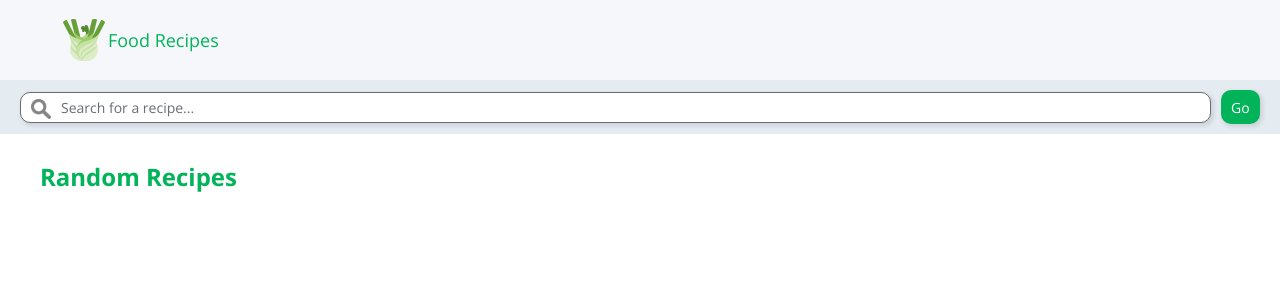
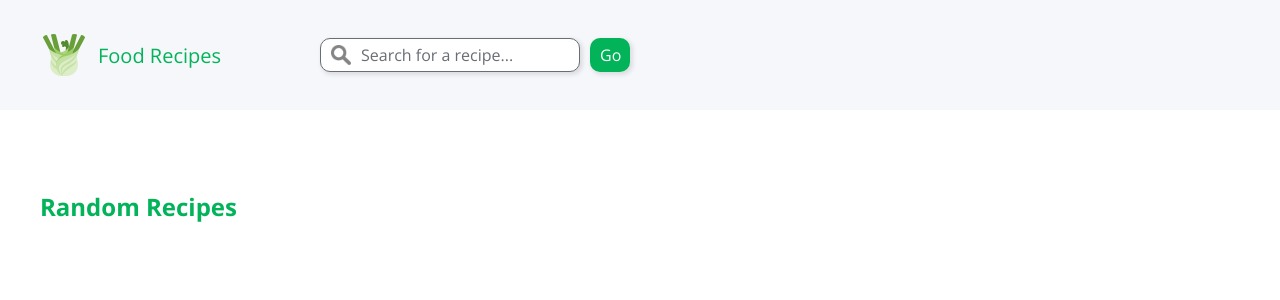
Before and after one commit to kalvinhart/recipe-app, a React (Create React App) app: page / in a window 1280 px wide. Shown: the top 300 px of the page. Built offline with nearby package versions, Linux system fonts and the light colour scheme.

Commit message:
Refactored media query breakpoints to be included in styled theme.

```diff
--- a/src/api.ts
+++ b/src/api.ts
@@ -13,7 +13,7 @@ const fetchData = async (url: string) => {
 };
 
 export const getRandomRecipe = () => {
-  const baseUrl = `https://api.spoonacular.com/recipes/random?number=1`;
+  const baseUrl = `https://api.spoonacular.com/recipes/random?number=4`;
   return fetchData(baseUrl);
 };
 
--- a/src/components/RandomRecipes.styles.ts
+++ /dev/null
@@ -1,3 +0,0 @@
-import styled from "styled-components";
-
-export {};
--- a/src/components/RandomRecipes.tsx
+++ b/src/components/RandomRecipes.tsx
@@ -3,7 +3,7 @@ import { getRandomRecipe } from "../api";
 
 import Loader from "react-loader-spinner";
 import "react-loader-spinner/dist/loader/css/react-spinner-loader.css";
-import { RecipeContainer } from "../styles/containerStyles";
+import { Container, RecipeContainer } from "../styles/containerStyles";
 import { H1, H3 } from "../styles/fontStyles";
 import Recipe from "./shared/Recipe";
 
@@ -38,18 +38,20 @@ const RandomRecipes: React.FC = () => {
   }
 
   return (
-    <RecipeContainer>
+    <Container>
       {loading ? (
         <Loader type="ThreeDots" color={theme.colors.primary} />
       ) : (
         <>
           <H1>Random Recipes</H1>
-          {data.recipes.map((item) => (
-            <Recipe key={item.id} {...item} />
-          ))}
+          <RecipeContainer>
+            {data.recipes.map((item) => (
+              <Recipe key={item.id} {...item} />
+            ))}
+          </RecipeContainer>
         </>
       )}
-    </RecipeContainer>
+    </Container>
   );
 };
 
--- a/src/components/shared/Header.styles.ts
+++ b/src/components/shared/Header.styles.ts
@@ -7,7 +7,7 @@ export const StyledHeader = styled.header`
   background-color: ${(props) => props.theme.backgrounds.header};
   margin-bottom: 60px;
 
-  @media only screen and (min-width: var(--mq-small)) {
+  @media only screen and (min-width: ${(props) => props.theme.media.small}) {
     height: 110px;
   }
 `;
@@ -17,7 +17,7 @@ export const LogoWrapper = styled.div`
   display: flex;
   align-items: center;
 
-  @media only screen and (min-width: var(--mq-small)) {
+  @media only screen and (min-width: ${(props) => props.theme.media.small}) {
     width: 200px;
     margin-right: 60px;
   }
@@ -27,7 +27,7 @@ export const LogoImage = styled.img`
   width: 48px;
   height: 48px;
 
-  @media only screen and (min-width: var(--mq-small)) {
+  @media only screen and (min-width: ${(props) => props.theme.media.small}) {
     margin-right: 10px;
   }
 `;
--- a/src/components/shared/Search.styles.ts
+++ b/src/components/shared/Search.styles.ts
@@ -8,9 +8,9 @@ export const SearchWrapper = styled.div`
   padding: 10px 20px;
   background-color: #e4ebf1;
 
-  @media only screen and (min-width: var(--mq-small)) {
+  @media only screen and (min-width: ${(props) => props.theme.media.med}) {
     position: static;
-    width: 250px;
+    width: 350px;
     margin-right: auto;
     background-color: transparent;
   }
--- a/src/styled.d.ts
+++ b/src/styled.d.ts
@@ -20,5 +20,10 @@ declare module "styled-components" {
     border?: string;
     borderRadius?: string;
     boxShadow?: string;
+    media: {
+      small: string;
+      med: string;
+      large: string;
+    };
   }
 }
--- a/src/styles/containerStyles.ts
+++ b/src/styles/containerStyles.ts
@@ -13,7 +13,7 @@ export const HeaderContainer = styled(Container)`
   justify-content: space-between;
   align-items: center;
 
-  @media only screen and (min-width: var(--mq-small)) {
+  @media only screen and (min-width: ${(props) => props.theme.media.small}) {
     padding: 0;
   }
 `;
@@ -23,7 +23,7 @@ export const RecipeContainer = styled(Container)`
   grid-template-columns: 1fr;
   grid-row-gap: 20px;
 
-  @media only screen and (min-width: var(--mq-med)) {
+  @media only screen and (min-width: ${(props) => props.theme.media.med}) {
     grid-template-columns: repeat(3, 1fr);
     grid-gap: 20px;
   }
--- a/src/styles/fontStyles.ts
+++ b/src/styles/fontStyles.ts
@@ -4,7 +4,7 @@ export const LogoText = styled.span`
   font-size: 18px;
   color: ${(props) => props.theme.colors.primary ?? "black"};
 
-  @media only screen and (min-width: var(--mq-small)) {
+  @media only screen and (min-width: ${(props) => props.theme.media.small}) {
     font-size: 20px;
   }
 `;
--- a/src/styles/globalStyles.ts
+++ b/src/styles/globalStyles.ts
@@ -14,12 +14,6 @@ const GlobalStyle = createGlobalStyle`
         box-sizing: border-box;
     }
 
-    :root {
-        --mq-small: 500px;
-        --mq-med: 768px;
-        --mq-large: 1024px;
-    }
-
     body {
         min-height: 100vh;
         background-color: ${(props) => props.theme.backgrounds.body || "white"};
@@ -27,7 +21,7 @@ const GlobalStyle = createGlobalStyle`
         font-size: 14px;
         color: ${(props) => props.theme.font.fontColor || "darkgrey"};
 
-        @media only screen and (min-width: var(--mq-small)) {
+        @media only screen and (min-width: ${(props) => props.theme.media.small}) {
         font-size: ${(props) => props.theme.font.fontSize || "16px"};
         }
     }
--- a/src/theme.ts
+++ b/src/theme.ts
@@ -19,4 +19,9 @@ export const theme: DefaultTheme = {
   border: "none",
   borderRadius: "10px",
   boxShadow: "2px 2px 4px 1px rgba(0, 0, 0, 0.1)",
+  media: {
+    small: "500px",
+    med: "768px",
+    large: "1200px",
+  },
 };
```
